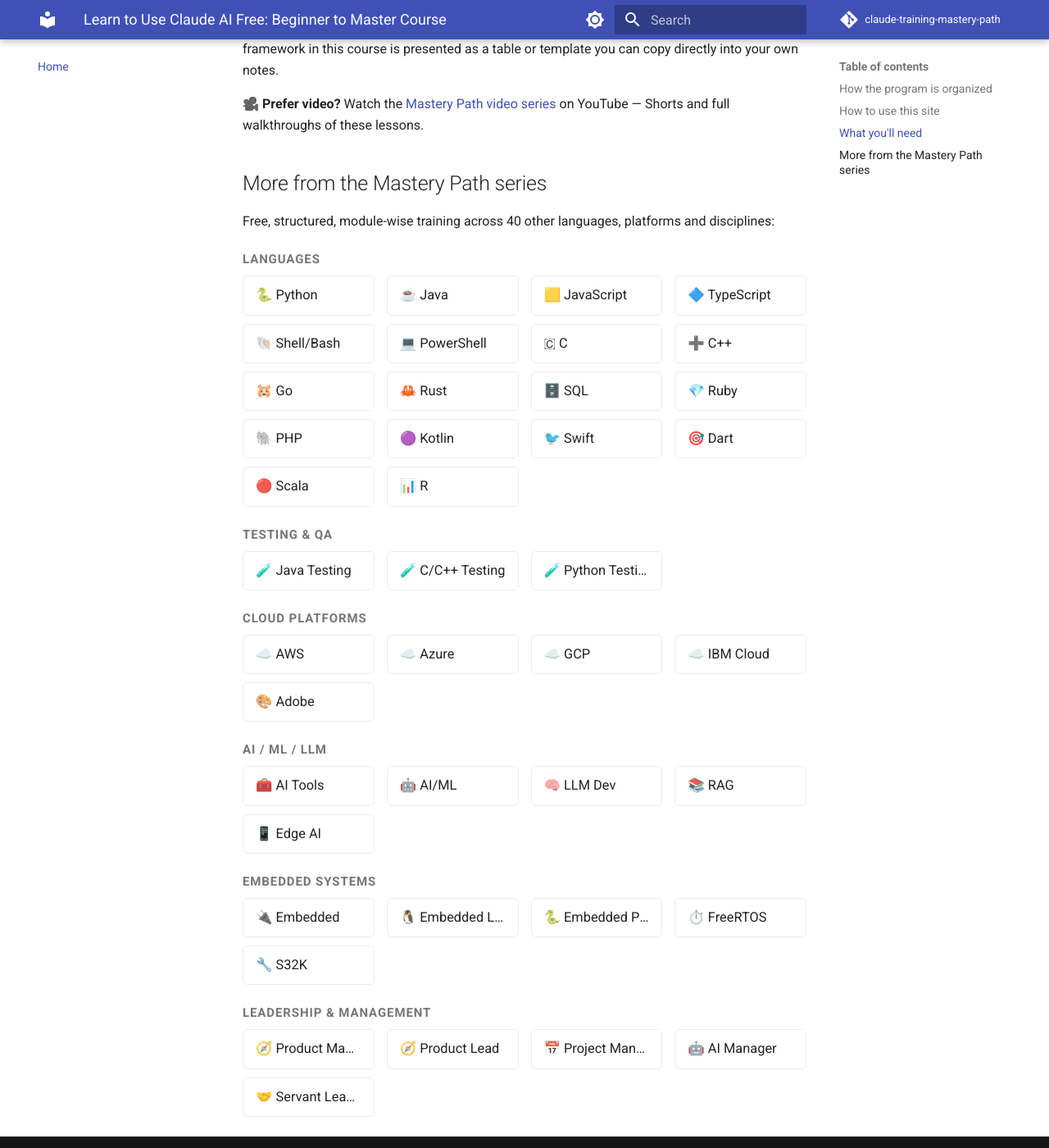
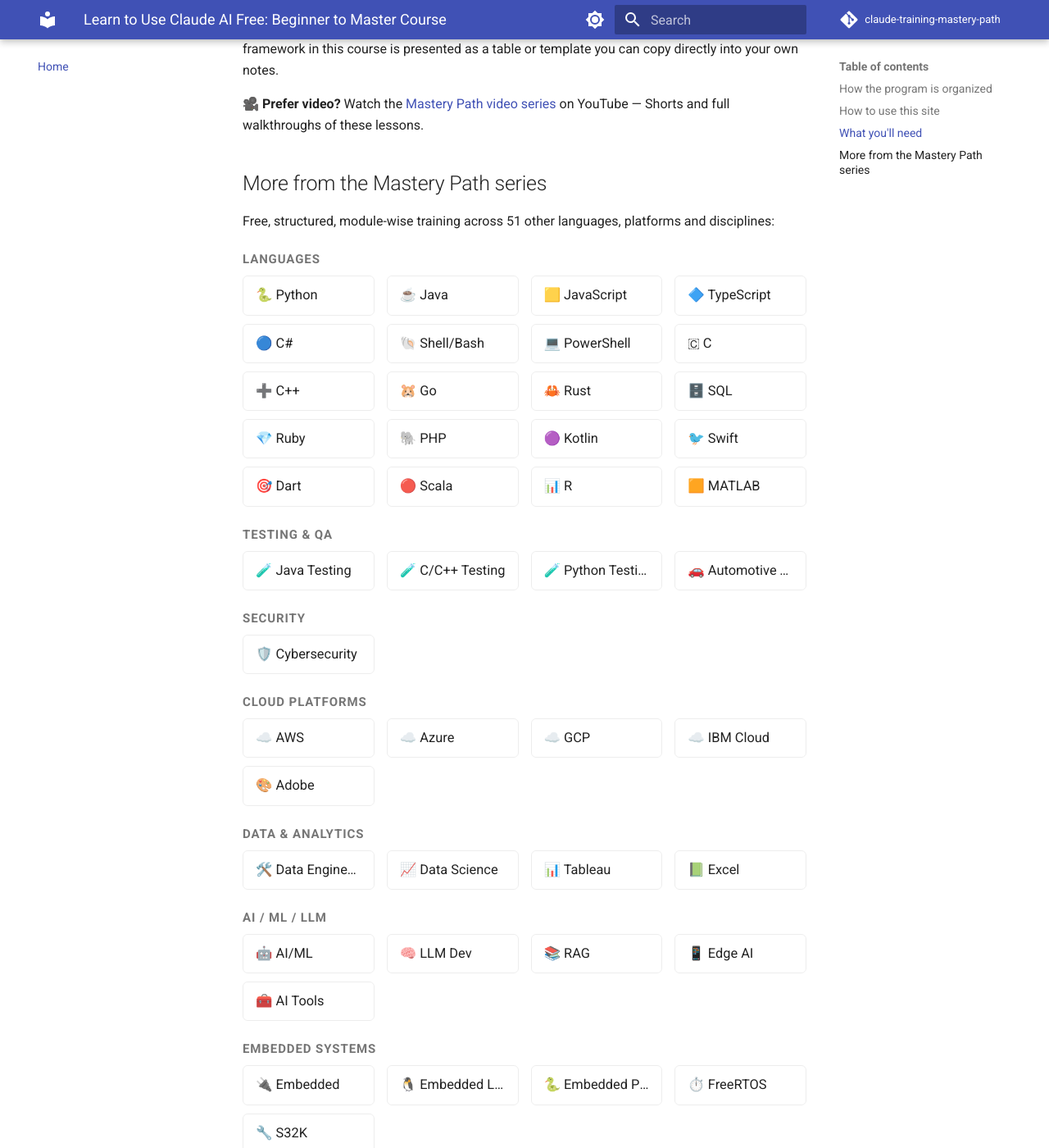
Before and after one commit to SIGILIPELLI/claude-training-mastery-path, an MkDocs documentation site: the page built from docs/index.md, in a window 1280 px wide and 1400 px high, scrolled down 1371 px. Shown: the whole window at 82% size. Built offline with MkDocs 1.6.1 and Material for MkDocs 9.7.7, drawn with Linux system fonts in a browser that asks for light colours; comment, search, counter and statistics services are not loaded; some of the changed text lies outside the part shown.

Commit message:
Rebuild cross-link grid: add 10 new sites + Data & Analytics / Professional Skills categories
Co-Authored-By: Claude Opus 5 <noreply@anthropic.com>

```diff
--- a/docs/index.md
+++ b/docs/index.md
@@ -53,7 +53,7 @@ table or template you can copy directly into your own notes.
 
 ## More from the Mastery Path series
 
-Free, structured, module-wise training across 40 other languages, platforms and disciplines:
+Free, structured, module-wise training across 51 other languages, platforms and disciplines:
 
 <div class="mastery-grid-wrap">
 <p class="mastery-grid-category">Languages</p>
@@ -62,6 +62,7 @@ Free, structured, module-wise training across 40 other languages, platforms and
   <a href="https://sigilipelli.github.io/java-mastery-path/">☕ Java</a>
   <a href="https://sigilipelli.github.io/javascript-mastery-path/">🟨 JavaScript</a>
   <a href="https://sigilipelli.github.io/typescript-mastery-path/">🔷 TypeScript</a>
+  <a href="https://sigilipelli.github.io/csharp-mastery-path/">🔵 C#</a>
   <a href="https://sigilipelli.github.io/shell-mastery-path/">🐚 Shell/Bash</a>
   <a href="https://sigilipelli.github.io/powershell-mastery-path/">💻 PowerShell</a>
   <a href="https://sigilipelli.github.io/c-mastery-path/">🇨 C</a>
@@ -76,12 +77,18 @@ Free, structured, module-wise training across 40 other languages, platforms and
   <a href="https://sigilipelli.github.io/dart-mastery-path/">🎯 Dart</a>
   <a href="https://sigilipelli.github.io/scala-mastery-path/">🔴 Scala</a>
   <a href="https://sigilipelli.github.io/r-mastery-path/">📊 R</a>
+  <a href="https://sigilipelli.github.io/matlab-mastery-path/">🟧 MATLAB</a>
 </div>
 <p class="mastery-grid-category">Testing & QA</p>
 <div class="mastery-grid">
   <a href="https://sigilipelli.github.io/java-testing-mastery-path/">🧪 Java Testing</a>
   <a href="https://sigilipelli.github.io/cpp-testing-mastery-path/">🧪 C/C++ Testing</a>
   <a href="https://sigilipelli.github.io/python-testing-mastery-path/">🧪 Python Testing</a>
+  <a href="https://sigilipelli.github.io/automotive-testing-mastery-path/">🚗 Automotive Testing</a>
+</div>
+<p class="mastery-grid-category">Security</p>
+<div class="mastery-grid">
+  <a href="https://sigilipelli.github.io/cybersecurity-mastery-path/">🛡️ Cybersecurity</a>
 </div>
 <p class="mastery-grid-category">Cloud Platforms</p>
 <div class="mastery-grid">
@@ -91,13 +98,20 @@ Free, structured, module-wise training across 40 other languages, platforms and
   <a href="https://sigilipelli.github.io/ibm-cloud-mastery-path/">☁️ IBM Cloud</a>
   <a href="https://sigilipelli.github.io/adobe-mastery-path/">🎨 Adobe</a>
 </div>
+<p class="mastery-grid-category">Data & Analytics</p>
+<div class="mastery-grid">
+  <a href="https://sigilipelli.github.io/data-engineering-mastery-path/">🛠️ Data Engineering</a>
+  <a href="https://sigilipelli.github.io/data-science-mastery-path/">📈 Data Science</a>
+  <a href="https://sigilipelli.github.io/tableau-mastery-path/">📊 Tableau</a>
+  <a href="https://sigilipelli.github.io/excel-mastery-path/">📗 Excel</a>
+</div>
 <p class="mastery-grid-category">AI / ML / LLM</p>
 <div class="mastery-grid">
-  <a href="https://sigilipelli.github.io/ai-tools-mastery-path/">🧰 AI Tools</a>
   <a href="https://sigilipelli.github.io/ai-ml-mastery-path/">🤖 AI/ML</a>
   <a href="https://sigilipelli.github.io/llm-dev-mastery-path/">🧠 LLM Dev</a>
   <a href="https://sigilipelli.github.io/rag-mastery-path/">📚 RAG</a>
   <a href="https://sigilipelli.github.io/edge-ai-mastery-path/">📱 Edge AI</a>
+  <a href="https://sigilipelli.github.io/ai-tools-mastery-path/">🧰 AI Tools</a>
 </div>
 <p class="mastery-grid-category">Embedded Systems</p>
 <div class="mastery-grid">
@@ -109,10 +123,15 @@ Free, structured, module-wise training across 40 other languages, platforms and
 </div>
 <p class="mastery-grid-category">Leadership & Management</p>
 <div class="mastery-grid">
-  <a href="https://sigilipelli.github.io/product-manager-mastery-path/">🧭 Product Manager</a>
+  <a href="https://sigilipelli.github.io/product-manager-mastery-path/">📋 Product Manager</a>
   <a href="https://sigilipelli.github.io/product-lead-mastery-path/">🧭 Product Lead</a>
   <a href="https://sigilipelli.github.io/project-manager-mastery-path/">📅 Project Manager</a>
   <a href="https://sigilipelli.github.io/ai-manager-mastery-path/">🤖 AI Manager</a>
   <a href="https://sigilipelli.github.io/servant-leadership-mastery-path/">🤝 Servant Leadership</a>
 </div>
+<p class="mastery-grid-category">Professional Skills</p>
+<div class="mastery-grid">
+  <a href="https://sigilipelli.github.io/english-fluency-mastery-path/">🗣️ English Fluency & IELTS</a>
+  <a href="https://sigilipelli.github.io/workday-mastery-path/">🧑‍💼 Workday</a>
 </div>
+</div>
```
